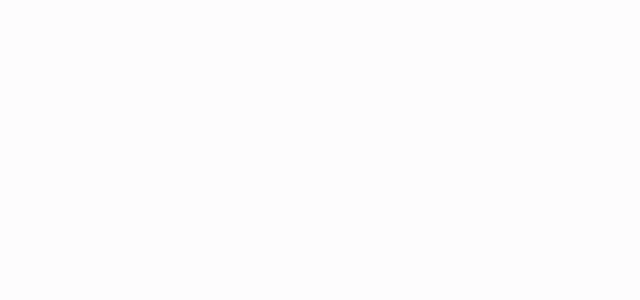
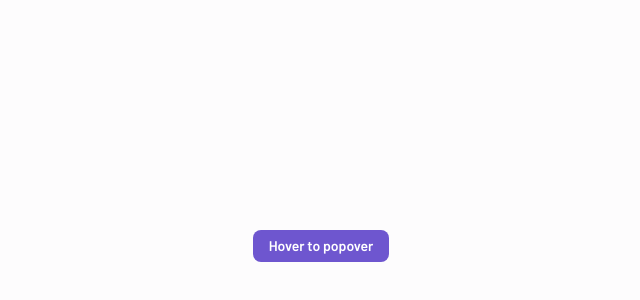
Before and after one commit to brunohfabre/siakitdocumentation, a React (Vite) app: page /popover in a window 1280 px wide. Before the commit this address had no page. Shown: the part 154-454 px from the top of the page, without its empty margins (319-959 px from the left). Built offline with nearby package versions, Linux system fonts and the light colour scheme.

Commit message:
add popover component

```diff
--- a/package.json
+++ b/package.json
@@ -10,6 +10,7 @@
   "dependencies": {
     "@radix-ui/react-dialog": "^0.1.7",
     "@radix-ui/react-dropdown-menu": "^0.1.6",
+    "@radix-ui/react-hover-card": "^0.1.5",
     "@radix-ui/react-tabs": "^0.1.5",
     "@radix-ui/react-tooltip": "^0.1.7",
     "@types/styled-components": "^5.1.25",
--- /dev/null
+++ b/src/components/Popover/index.tsx
@@ -0,0 +1,27 @@
+import { ReactElement, ReactNode } from 'react';
+
+import * as HoverCard from '@radix-ui/react-hover-card';
+
+import { Container } from './styles';
+
+type PopoverProps = {
+  children: ReactNode;
+  side?: 'top' | 'right' | 'bottom' | 'left';
+  content: ReactElement;
+};
+
+export function Popover({
+  children,
+  side = 'top',
+  content,
+}: PopoverProps): JSX.Element {
+  return (
+    <HoverCard.Root>
+      <HoverCard.Trigger>{children}</HoverCard.Trigger>
+
+      <Container side={side} sideOffset={4}>
+        {content}
+      </Container>
+    </HoverCard.Root>
+  );
+}
--- /dev/null
+++ b/src/components/Popover/styles.ts
@@ -0,0 +1,9 @@
+import * as HoverCard from '@radix-ui/react-hover-card';
+import styled from 'styled-components';
+
+export const Container = styled(HoverCard.Content)`
+  border-radius: 8px;
+  background-color: ${({ theme }) => theme.colors.cardBackground};
+  box-shadow: ${({ theme }) => theme.shadows.sm};
+  border: 1px solid ${({ theme }) => theme.colors.gray[3]};
+`;
--- /dev/null
+++ b/src/pages/PopoverPage.tsx
@@ -0,0 +1,19 @@
+import { Button } from '../components/Button';
+import { Flex } from '../components/Flex';
+import { Popover } from '../components/Popover';
+
+export function PopoverPage(): JSX.Element {
+  return (
+    <Flex flex justify="center" align="center">
+      <Popover
+        content={
+          <Flex width={392} padding>
+            <p>test popover content</p>
+          </Flex>
+        }
+      >
+        <Button type="button">Hover to popover</Button>
+      </Popover>
+    </Flex>
+  );
+}
--- a/src/pages/TooltipPage.tsx
+++ b/src/pages/TooltipPage.tsx
@@ -3,7 +3,7 @@ import { Tooltip } from '../components/Tooltip';
 
 export function TooltipPage(): JSX.Element {
   return (
-    <Flex justifyContent="center" alignItems="center">
+    <Flex justify="center" align="center">
       <Tooltip content="Tooltip content">
         <button type="button">hover to tootip</button>
       </Tooltip>
--- a/src/routes.tsx
+++ b/src/routes.tsx
@@ -17,6 +17,7 @@ import { LinkButtonPage } from './pages/LinkButtonPage';
 import { ListPage } from './pages/ListPage';
 import { ModalPage } from './pages/ModalPage';
 import { PaginationPage } from './pages/PaginationPage';
+import { PopoverPage } from './pages/PopoverPage';
 import { ProgressBarPage } from './pages/ProgressBarPage';
 import { SeparatorPage } from './pages/SeparatorPage';
 import { ShimmerPage } from './pages/ShimmerPage';
@@ -54,6 +55,7 @@ export function AppRoutes(): JSX.Element {
       <Route path="/dialog" element={<DialogPage />} />
       <Route path="/empty" element={<EmptyPage />} />
       <Route path="/tabs" element={<TabsPage />} />
+      <Route path="/popover" element={<PopoverPage />} />
     </Routes>
   );
 }
```
Also changed, not shown: 1 other file (tests, documents, lock files or other folders).
